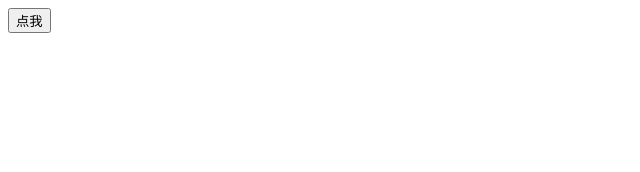
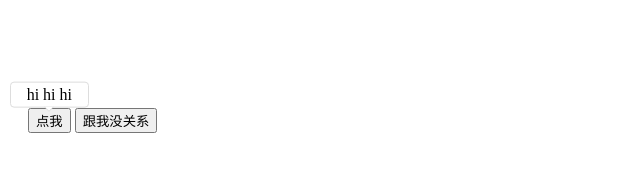
Before and after one commit to AlyciaHathaway/wheels, a plain HTML site: page popover组件/index.html in a window 1280 px wide. Shown: the whole page, without its empty margins (0-640 px from the left). Drawn offline with nearby package versions, Linux system fonts and the light colour scheme.

Commit message:
样式和JS计算

```diff
--- a/popover组件/index.html
+++ b/popover组件/index.html
@@ -3,9 +3,48 @@
 <head>
 	<script src="http://apps.bdimg.com/libs/jquery/2.1.4/jquery.min.js"></script>
 	<meta charset="utf-8">
+	<style>
+		body {
+			padding: 100px 20px;
+		}
+		.popover {
+			border: 1px solid #ddd;
+			border-radius: 4px;
+			padding: .2em 1em;
+			position: absolute; /*不加top、left让它原地浮起*/
+			display: inline-block;
+			/* X轴 = -(button.width/2 + self.width/2)
+			 * Y轴 = -(button.height)
+			 */
+			background: white;
+		}
+		.popover::before {
+			content: '';
+			position: absolute;
+			width: 0;
+			height: 0;
+			border: 5px solid transparent;
+			border-top-color: #ddd;
+			top: 100%;
+			left: 50%;
+			transform: translateX(-50%);
+		}
+		.popover::after {
+			content: '';
+			position: absolute;
+			width: 0;
+			height: 0;
+			border: 4px solid transparent;
+			border-top-color: white;
+			top: 100%;
+			left: 50%;
+			transform: translateX(-50%);
+		}
+	</style>
 </head>
 <body>
 	<button id="btn">点我</button>
+	<button>跟我没关系</button>
 
 	<script>
 		// 第一种API设计
--- a/popover组件/popover.js
+++ b/popover组件/popover.js
@@ -3,25 +3,38 @@ window.popover = function(options) {
 	let {element, content} = options;
 	let $element = $(element);
 	let $popover;
-	// div创建在外面省CPU，占内存
-	// let $popover = $('<div></div>')
+	show();
+
 	$element.on('click', function() {
 		if ($popover) {
-			// remove只是删除文本和节点，但元素本身依然保留
-			$popover.remove();
+			$popover.remove(); // remove只是删除文本和节点，但元素本身依然保留
 			$popover = null // 关键
 		}else {
-			// 省内存，占CPU
-			$popover = $('<div></div>')
-				.text(content)
-				.insertAfter($element)
+			show();
 		}
 	});
+
+	function show() {
+		let width = $element.outerWidth();
+		let height = $element.outerHeight();
+
+		$popover = $('<div class="popover"></div>') // 省内存，占CPU，如果div创建在外面省CPU，占内存
+													// let $popover = $('<div></div>')
+			.html(content)
+			.insertAfter($element);
+
+		let selfWidth = $popover.outerWidth();
+		let x = - (width/2 + selfWidth/2);
+
+		$popover.css({
+			transform: `translate(${x}px, -100%)`
+		})
+	}
 	return undefined
 };
 
 popover({
 	element: '#btn',
-	content: 'hi',
+	content: 'hi hi hi',
 	trigger: 'click' // 或者 mouse
 });
```
